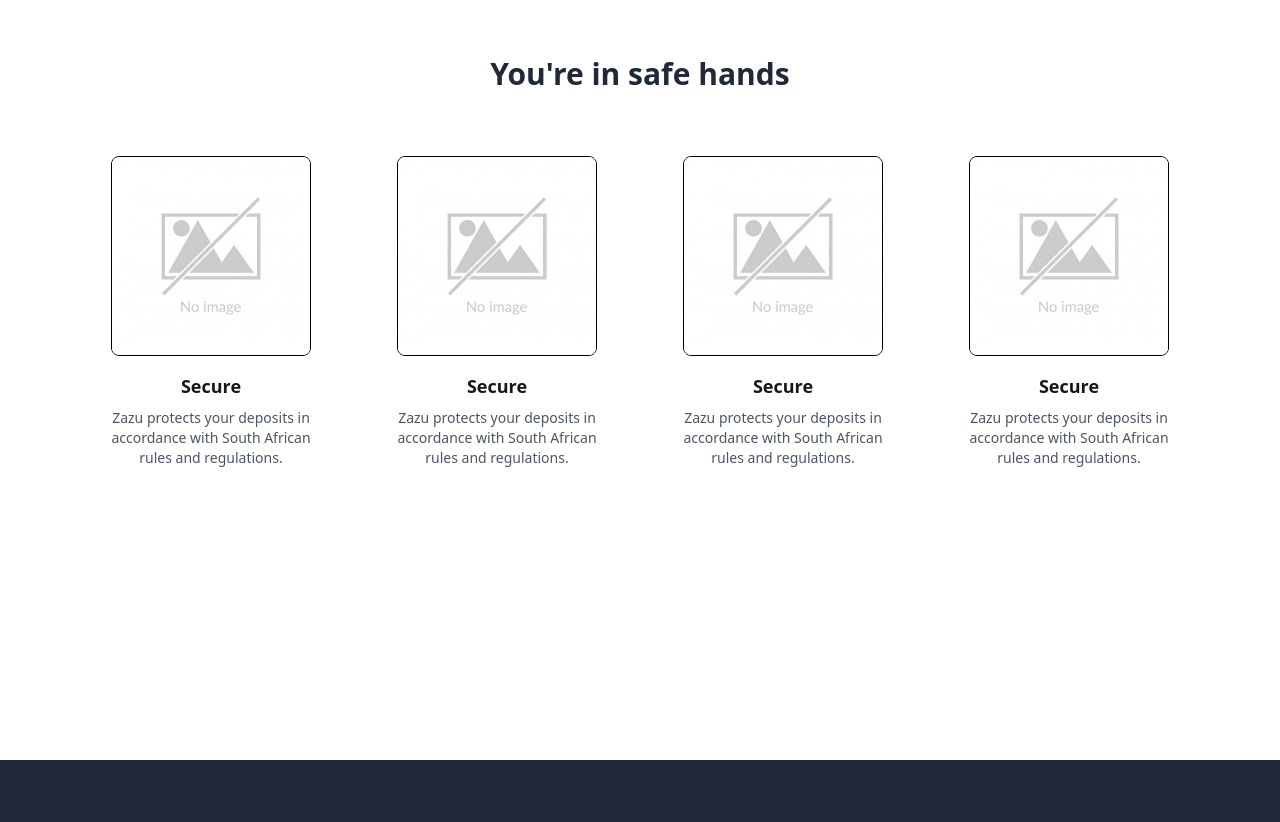
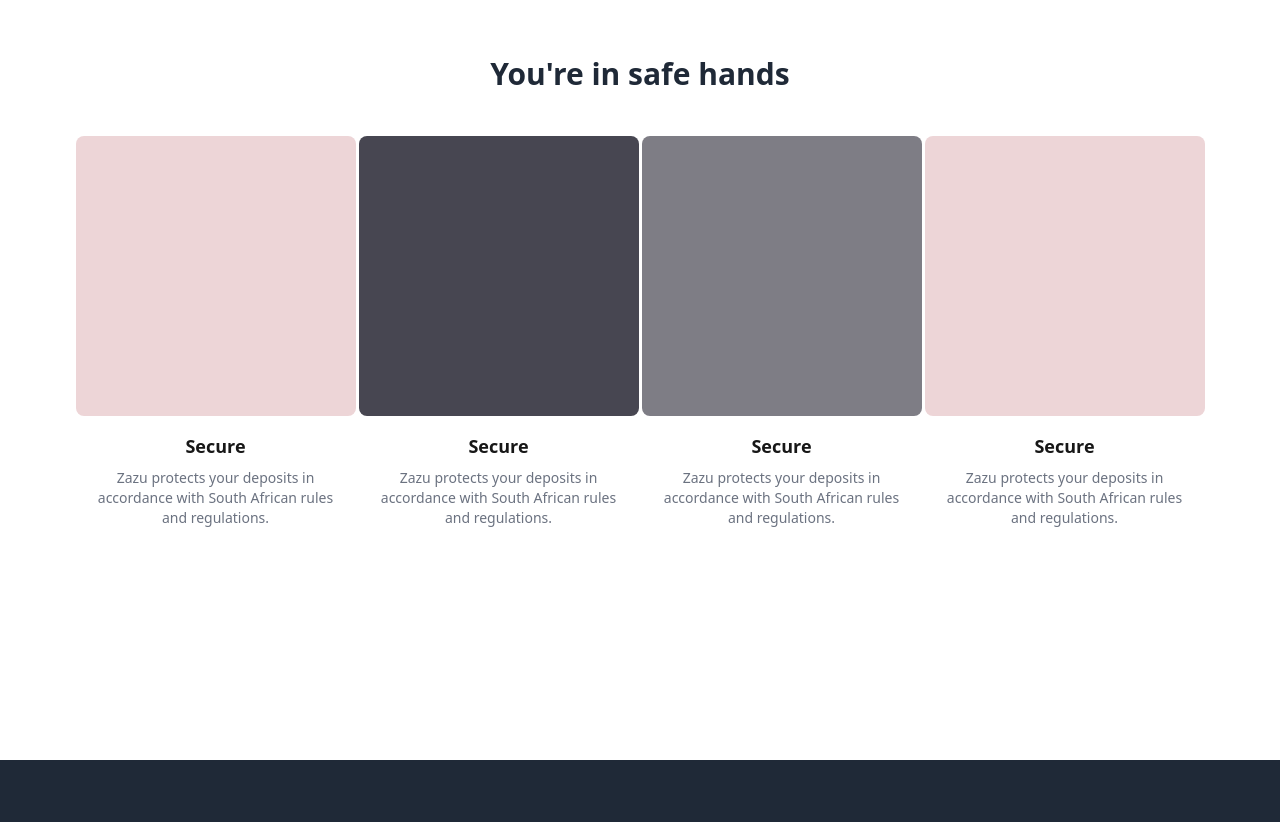
Before and after one commit to makiumoore/amjilt, a Next.js app in the folder my-app/: page / in a window 1280 px wide. Shown: the part 980-1802 px from the top of the page. Built offline with nearby package versions, Linux system fonts and the light colour scheme.

Commit message:
update goy bolson

```diff
--- a/my-app/app/components/mainPage/Cards.jsx
+++ b/my-app/app/components/mainPage/Cards.jsx
@@ -8,66 +8,78 @@ export default function Cards() {
         You're in safe hands
       </h2>
 
-      <div className="grid grid-cols-1 md:grid-cols-4 gap-6 max-w-6xl mx-auto px-4">
+      <div className="grid grid-cols-1 md:grid-cols-4 gap-3 max-w-6xl mx-auto px-4">
         {/* Card 1 */}
-        <div className="bg-white p-6 rounded-lg flex flex-col items-center">
-          <Image
-            src="/no-image.jpg"
+        <div className="bg- p-1 rounded-lg flex flex-col items-center">
+          <div className="w-[280px] h-[280px] bg-[#edd5d7]  rounded-lg mb-4">
+
+          </div>
+          {/* <Image
+            src="/"
             alt="Secure"
-            width={200}
-            height={200}
+            width={300}
+            height={300}
             className=" border border-black rounded-lg mb-4"
-          />
+          /> */}
           <h3 className="font-semibold text-lg">Secure</h3>
-          <p className="text-gray-600 text-sm mt-2">
+          <p className="text-gray-500  text-sm mt-2">
             Zazu protects your deposits in accordance with South African rules
             and regulations.
           </p>
         </div>
 
         {/* Card 2 */}
-        <div className="bg-white  p-6 rounded-lg flex flex-col items-center">
-          <Image
+        <div className="bg-white p-1 rounded-lg flex flex-col items-center">
+        <div className="w-[280px] h-[280px] bg-[#474651]  rounded-lg mb-4">
+
+</div>
+          {/* <Image
             src="/no-image.jpg"
             alt="Secure"
-            width={200}
-            height={200}
+            width={300}
+            height={300}
             className=" border border-black rounded-lg mb-4"
-          />
+          /> */}
           <h3 className="font-semibold text-lg">Secure</h3>
-          <p className="text-gray-600 text-sm mt-2">
+          <p className="text-gray-500  text-sm mt-2">
             Zazu protects your deposits in accordance with South African rules
             and regulations.
           </p>
         </div>
 
         {/* Card 3 */}
-        <div className="bg-white  p-6 rounded-lg flex flex-col items-center">
-          <Image
+        <div className="bg-white p-1 rounded-lg flex flex-col items-center">
+        <div className="w-[280px] h-[280px] bg-[#7e7d85]  rounded-lg mb-4">
+
+</div>
+          {/* <Image
             src="/no-image.jpg"
             alt="Secure"
-            width={200}
-            height={200}
+            width={300}
+            height={300}
             className=" border border-black rounded-lg mb-4"
-          />
+          /> */}
           <h3 className="font-semibold text-lg">Secure</h3>
-          <p className="text-gray-600 text-sm mt-2">
+          <p className="text-gray-500  text-sm mt-2">
             Zazu protects your deposits in accordance with South African rules
             and regulations.
           </p>
         </div>
 
         {/* Card 4 */}
-        <div className="bg-white  p-6 rounded-lg flex flex-col items-center">
-          <Image
+        <div className="bg-white p-1 rounded-lg flex flex-col items-center">
+        <div className="w-[280px] h-[280px] bg-[#edd5d7]  rounded-lg mb-4">
+
+</div>
+          {/* <Image
             src="/no-image.jpg"
             alt="Secure"
-            width={200}
-            height={200}
+            width={300}
+            height={300}
             className=" border border-black rounded-lg mb-4"
-          />
+          /> */}
           <h3 className="font-semibold text-lg">Secure</h3>
-          <p className="text-gray-600 text-sm mt-2">
+          <p className="text-gray-500 text-sm mt-2">
             Zazu protects your deposits in accordance with South African rules
             and regulations.
           </p>
--- a/my-app/app/components/mainPage/Hero.jsx
+++ b/my-app/app/components/mainPage/Hero.jsx
@@ -4,8 +4,8 @@ import React from "react";
 export default function Hero() {
   return (
     <div className="w-full min-h-screen bg-white relative overflow-hidden xl:pt-20">
-      <div className="absolute left-[-30px] top-1/2 -translate-y-1/2 w-1/3 hidden lg:block">
-        <img
+      <div  className="absolute left-[-30px] top-1/2 -translate-y-1/2 w-1/3 hidden lg:block">
+        <img data-aos="fade-right"
           src="/hero/heroimg.jpg"
           alt="People looking at laptop"
           className="w-full h-[500px] object-cover rounded-xl"
@@ -14,6 +14,7 @@ export default function Hero() {
 
       <div className="absolute right-[-250px]  bottom-[-100px] w-1/2 hidden lg:block">
         <img
+          data-aos="fade-up-left"
           src="/hero/ipadlms.png"
           alt="Banking dashboard"
           className="w-full h-full "
@@ -24,23 +25,24 @@ export default function Hero() {
         <div className="flex flex-col items-center text-center space-y-8">
           <div className="w-22 h-20">
             <img
+              data-aos="zoom-in"
               src="/hero/amjilt_icon.svg"
               alt="Abstract faces art"
               className="w-full h-full object-cover rounded"
             />
           </div>
 
-          <h1 className="w-[500px] text-4xl lg:text-5xl font-semibold text-gray-800 tracking-tight">
+          <h1  data-aos="zoom-in" className="w-[500px] text-4xl lg:text-5xl font-semibold text-gray-800 tracking-tight">
             Amjilt <span className="text-second_color">LMS</span>
             <br />
             <span className="">Сургуулийн удирдлагын цогц систем</span>
           </h1>
 
-          <button className="bg-second_color hover:bg-coral-600 text-white font-semibold py-3 px-8 rounded-md transition-colors">
+          <button  data-aos="zoom-in" className="bg-second_color hover:bg-coral-600 text-white font-semibold py-3 px-8 rounded-md transition-colors">
             Join the waitlist
           </button>
 
-          <p className="text-gray-700 max-w-md mx-auto">
+          <p  data-aos="zoom-in" className="text-gray-700 max-w-md mx-auto">
             Амжилт систем нь танай байгууллагад туслах , нэг цогц системээр
             ажиллаа хөнгөвчлөхөд тусална.
           </p>
--- a/my-app/app/page.js
+++ b/my-app/app/page.js
@@ -1,22 +1,32 @@
 "use client"; // Ensure this is a client component
-
+import AOS from "aos";
+import "aos/dist/aos.css";
 import { useEffect } from "react";
 import LocomotiveScroll from "locomotive-scroll";
 import Header from "./components/mainPage/Header";
 import Footer from "./components/mainPage/Footer";
 import Hero from "./components/mainPage/Hero";
-import Cards from "./components/mainPage/Cards"
+import Cards from "./components/mainPage/Cards";
 import Scroll from "./components/scroll/scroll";
-import Maincard from "./components/mainPage/Maincard"
-
+// import Maincard from "./components/mainPage/Maincard";
 
 export default function Home() {
   useEffect(() => {
+    // Initialize Locomotive Scroll
     const locomotiveScroll = new LocomotiveScroll();
+
+    // Initialize AOS (Animate on Scroll)
+    AOS.init({
+      once: false, // Animation runs every time an element is in view
+      duration: 1200, // Animation duration
+      easing: "ease-out-cubic", // Optional easing
+    });
+
     return () => {
       locomotiveScroll.destroy();
     };
   }, []);
+
   return (
     <div>
       <Header />
--- a/my-app/package.json
+++ b/my-app/package.json
@@ -9,6 +9,7 @@
     "lint": "next lint"
   },
   "dependencies": {
+    "aos": "^3.0.0-beta.6",
     "lenis": "^1.1.20",
     "locomotive-scroll": "^5.0.0-beta.21",
     "next": "^15.1.7",
```
Also changed, not shown: 1 other file (tests, documents, lock files or other folders).
